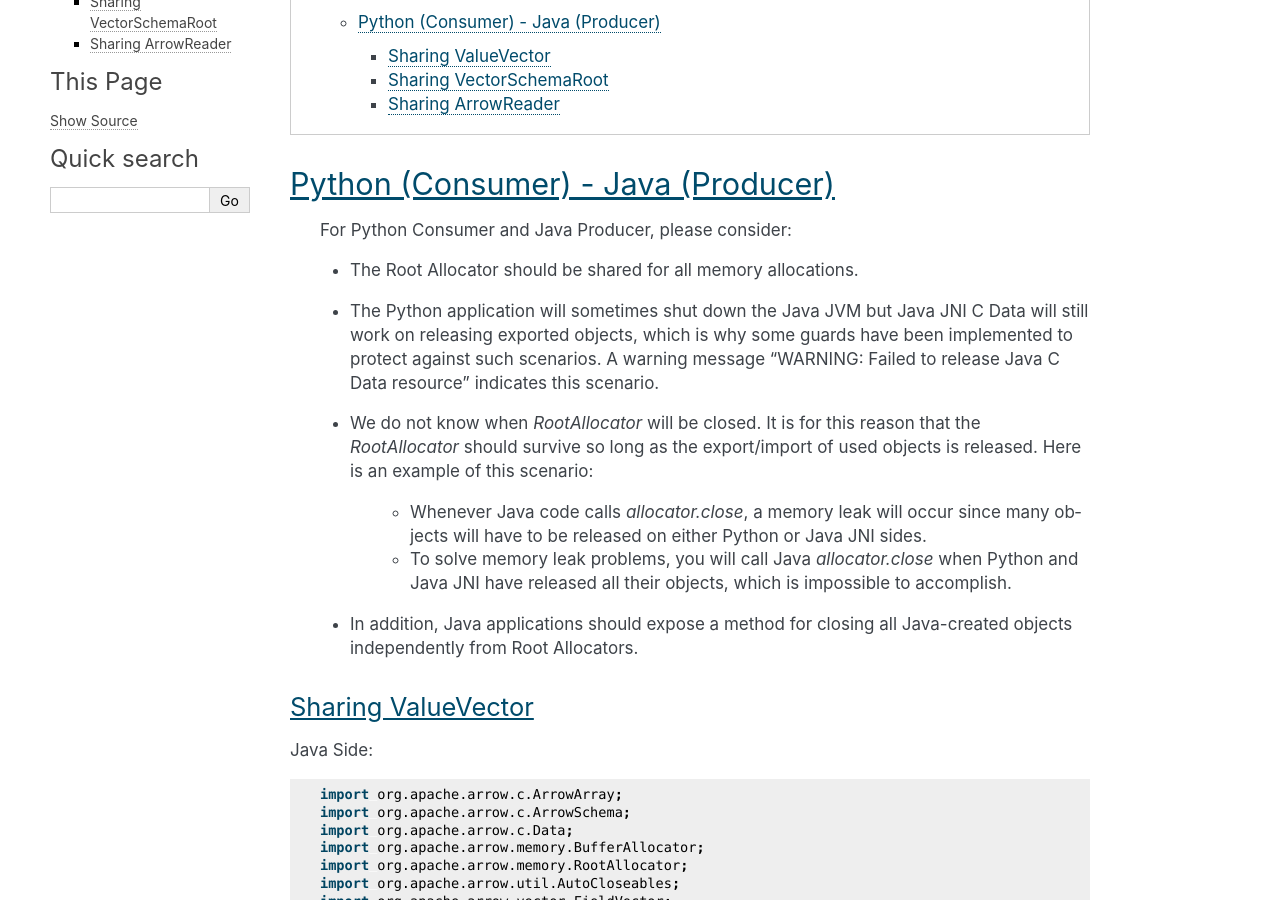
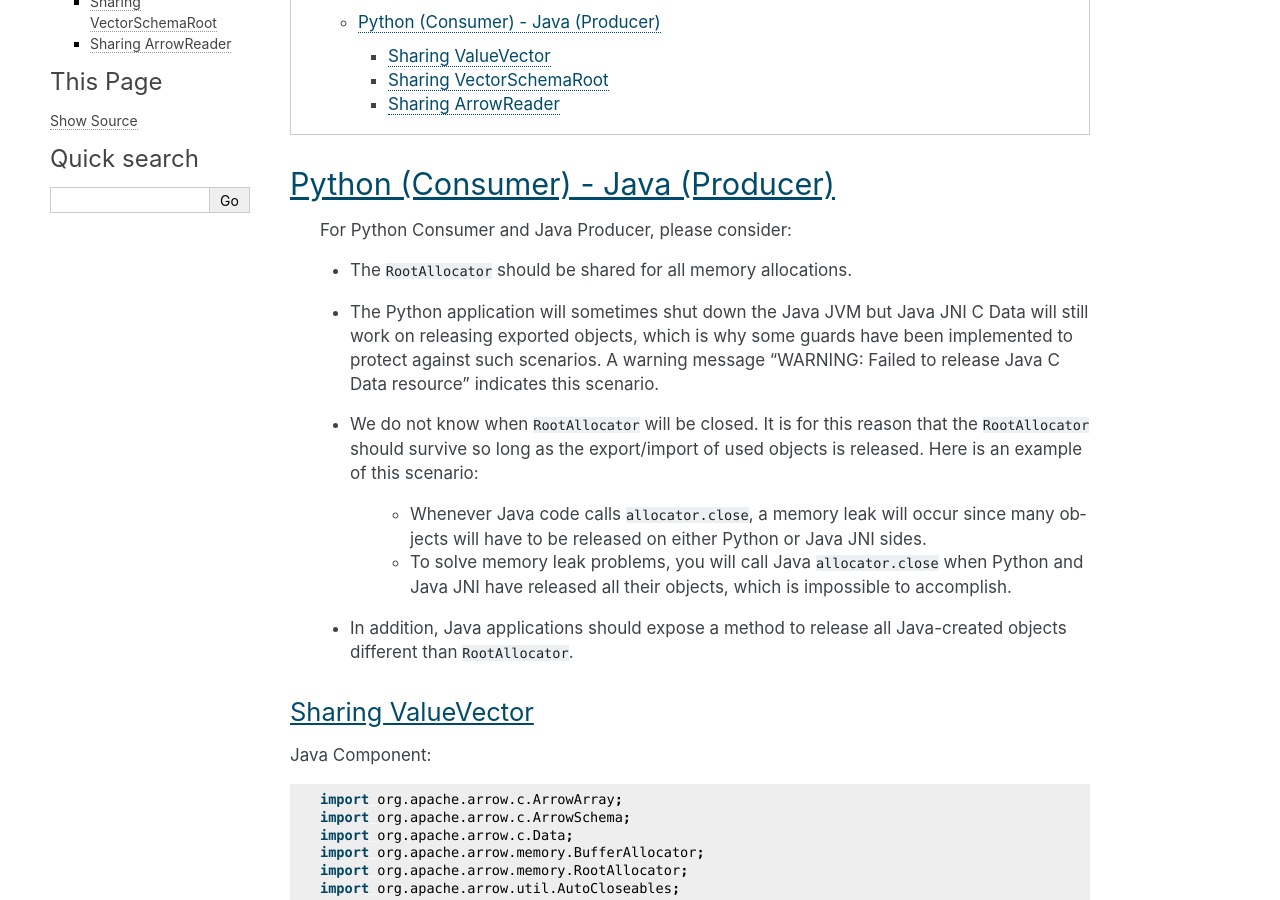
Before and after one commit to apache/arrow-cookbook, a Sphinx documentation site: the page built from java/source/cdata.rst, in a window 1280 px wide and 900 px high, scrolled down 223 px. Built offline with Sphinx 7.4.7, drawn with Linux system fonts in a browser that asks for light colours; pages that are not in the unit, such as notebooks, are missing from menus; comment, search, counter and statistics services are not loaded; some of the changed text lies outside the part shown.

Commit message:
fix: code review

```diff
--- a/java/source/cdata.rst
+++ b/java/source/cdata.rst
@@ -28,23 +28,23 @@ Python (Consumer) - Java (Producer)
 
     For Python Consumer and Java Producer, please consider:
 
-    - The Root Allocator should be shared for all memory allocations.
+    - The ``RootAllocator`` should be shared for all memory allocations.
 
     - The Python application will sometimes shut down the Java JVM but Java JNI C Data will still work on releasing exported objects, which is why some guards have been implemented to protect against such scenarios. A warning message "WARNING: Failed to release Java C Data resource" indicates this scenario.
 
-    - We do not know when `RootAllocator` will be closed. It is for this reason that the `RootAllocator` should survive so long as the export/import of used objects is released. Here is an example of this scenario:
+    - We do not know when ``RootAllocator`` will be closed. It is for this reason that the ``RootAllocator`` should survive so long as the export/import of used objects is released. Here is an example of this scenario:
 
-        + Whenever Java code calls `allocator.close`, a memory leak will occur since many objects will have to be released on either Python or Java JNI sides.
+        + Whenever Java code calls ``allocator.close``, a memory leak will occur since many objects will have to be released on either Python or Java JNI sides.
 
-        + To solve memory leak problems, you will call Java `allocator.close` when Python and Java JNI have released all their objects, which is impossible to accomplish.
+        + To solve memory leak problems, you will call Java ``allocator.close`` when Python and Java JNI have released all their objects, which is impossible to accomplish.
 
-    - In addition, Java applications should expose a method for closing all Java-created objects independently from Root Allocators.
+    - In addition, Java applications should expose a method to release all Java-created objects different than ``RootAllocator``.
 
 
 Sharing ValueVector
 *******************
 
-Java Side:
+Java Component:
 
 .. testcode::
 
@@ -104,7 +104,7 @@ Java Side:
 
    [1, 7, 93]
 
-Python Side:
+Python Component:
 
 .. code-block:: python
 
@@ -112,9 +112,11 @@ Python Side:
     import pyarrow as pa
     from pyarrow.cffi import ffi
 
+    # configure debug mode to capture more detailed error information
     jvmargs=["-Darrow.memory.debug.allocator=true"]
+    # make the ShareValueVectorAPI class available in Python by starting the JVM with the embedded jar
     jpype.startJVM(*jvmargs, jvmpath=jpype.getDefaultJVMPath(), classpath=[
-        "./target/java-python-by-cdata-1.0-SNAPSHOT-jar-with-dependencies.jar"])
+        "./target/java-python-jar-with-dependencies.jar"])
     java_value_vector_api = jpype.JClass('ShareValueVectorAPI')
     java_c_package = jpype.JPackage("org").apache.arrow.c
     py_c_schema = ffi.new("struct ArrowSchema*")
@@ -146,7 +149,7 @@ Python Side:
 Sharing VectorSchemaRoot
 ************************
 
-Java Side:
+Java Component:
 
 .. testcode::
 
@@ -214,7 +217,7 @@ Java Side:
     100
     20
 
-Python Side:
+Python Component:
 
 .. code-block:: python
 
@@ -222,9 +225,11 @@ Python Side:
     import pyarrow as pa
     from pyarrow.cffi import ffi
 
+    # configure debug mode to capture more detailed error information
     jvmargs=["-Darrow.memory.debug.allocator=true"]
+    # make the ShareValueVectorAPI class available in Python by starting the JVM with the embedded jar
     jpype.startJVM(*jvmargs, jvmpath=jpype.getDefaultJVMPath(), classpath=[
-        "./target/java-python-by-cdata-1.0-SNAPSHOT-jar-with-dependencies.jar"])
+        "./target/java-python-jar-with-dependencies.jar"])
     java_value_vector_api = jpype.JClass('ShareVectorSchemaRootAPI')
     java_c_package = jpype.JPackage("org").apache.arrow.c
     py_c_schema = ffi.new("struct ArrowSchema*")
@@ -257,7 +263,7 @@ Python Side:
 Sharing ArrowReader
 *******************
 
-Java Side:
+Java Component:
 
 .. testcode::
 
@@ -427,7 +433,7 @@ Java Side:
     INT_FIELD1    BOOL_FIELD2    BIGINT_FIELD5    CHAR_FIELD16    LIST_FIELD19
     103    true    10000000003    some char text      [1]
 
-Python Side:
+Python Component:
 
 .. code-block:: python
 
@@ -447,9 +453,11 @@ Python Side:
             yield reader.schema
             yield from reader
 
+    # configure debug mode to capture more detailed error information
     jvmargs=["-Darrow.memory.debug.allocator=true"]
+    # make the ShareValueVectorAPI class available in Python by starting the JVM with the embedded jar
     jpype.startJVM(*jvmargs, jvmpath=jpype.getDefaultJVMPath(), classpath=[
-        "./target/java-python-by-cdata-1.0-SNAPSHOT-jar-with-dependencies.jar"])
+        "./target/java-python-jar-with-dependencies.jar"])
     java_reader_api = jpype.JClass('ShareArrowReaderAPI')
     java_c_package = jpype.JPackage("org").apache.arrow.c
     py_stream = ffi.new("struct ArrowArrayStream*")
@@ -466,7 +474,7 @@ Python Side:
                          './jdbc/parquet',
                          format="parquet")
 
-    java_reader_api.closeAllocatorForJavaConsumers();
+    java_reader_api.closeAllocatorForJavaConsumers()
 
 .. code-block:: shell
 
--- a/java/source/conf.py
+++ b/java/source/conf.py
@@ -38,9 +38,9 @@ copyright = '2022, Apache Software Foundation'
 author = 'The Apache Software Foundation'
 arrow_nightly=os.getenv("ARROW_NIGHTLY")
 if arrow_nightly and arrow_nightly != '0':
-    version = "13.0.0-SNAPSHOT"
+    version = "14.0.0-SNAPSHOT"
 else:
-    version = "12.0.0"
+    version = "13.0.0"
 print(f"Running with Arrow version: {version}")
 
 # -- General configuration ---------------------------------------------------
```
Also changed, not shown: other parts of java/source/cdata.rst (+2 -0 lines).
